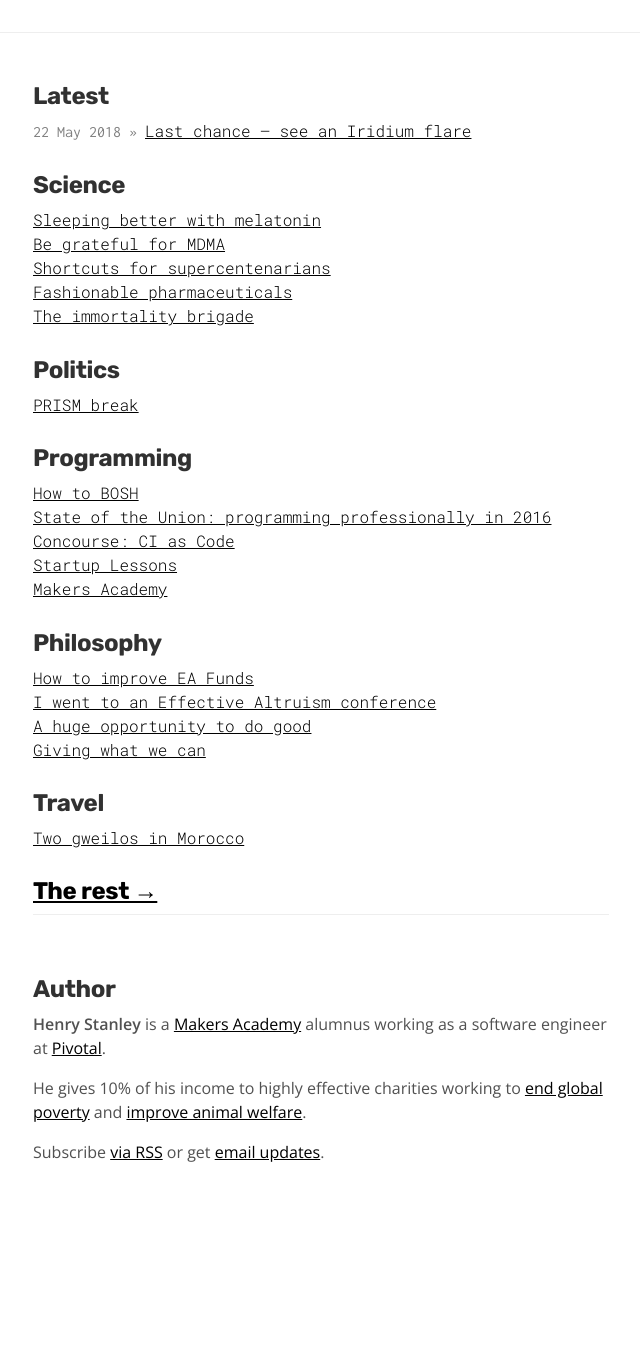
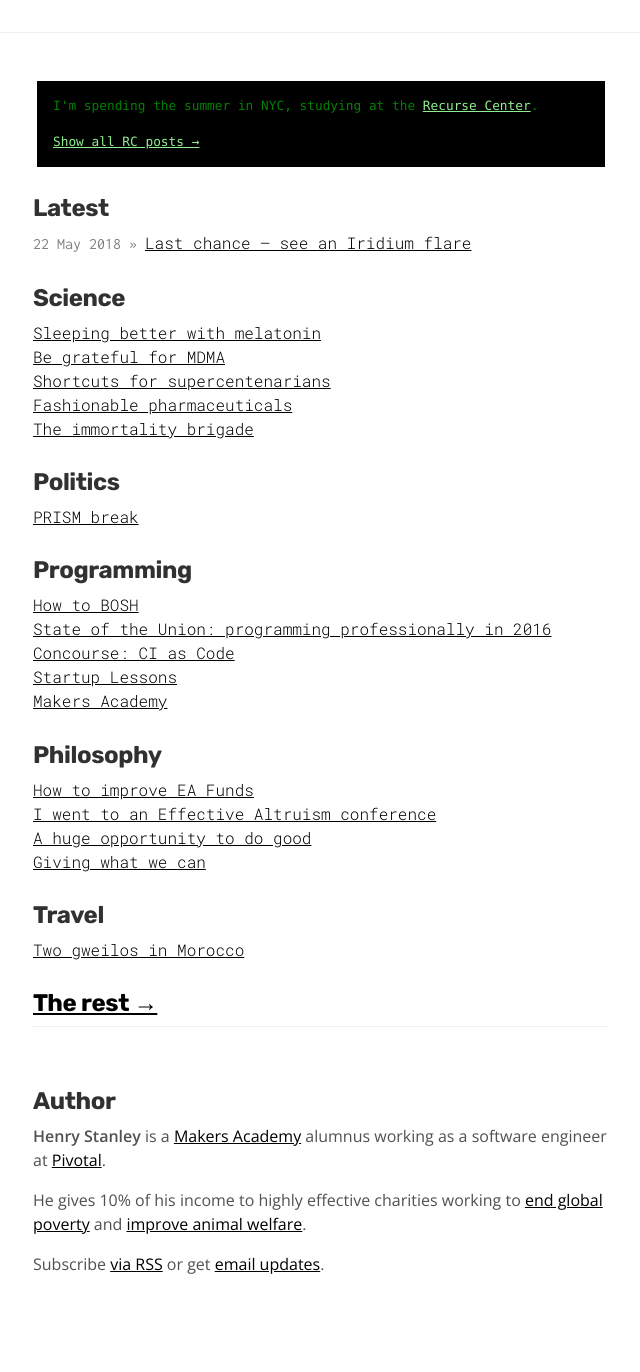
Before and after one commit to henryaj/blog-old, a Jekyll site: the page built from index.html, in a window 1280 px wide. Shown: the whole page, without its empty margins (319-959 px from the left). Built offline with Jekyll 4.4.1, drawn with Linux system fonts in a browser that asks for light colours; the list of posts is cut into pages by our own code; before the commit the page ends 1260 px from its top, so only the background shows below that.

Commit message:
add recurse center banner to main page

```diff
--- a/Gemfile
+++ b/Gemfile
@@ -1,4 +1,4 @@
 source "https://rubygems.org"
-# gem "jekyll", "3.2.1"
+gem "jekyll"
 gem 'github-pages', group: :jekyll_plugins
 gem 'jekyll-redirect-from'
--- a/index.html
+++ b/index.html
@@ -4,6 +4,12 @@ title: Arguably
 ---
 
 <div id="home">
+  <div style="padding-left:0.25em; padding-right:0.25em;">
+    <pre style="background-color:black;color:green;">I'm spending the summer in NYC, studying at the <a style="color:lightgreen;" href="https://recurse.com">Recurse Center</a>.
+
+<a href="https://recurse.henrystanley.com" style="color:lightgreen;">Show all RC posts →</a></pre>
+  </div>
+
   <ul class="posts grey">
     {% assign latest = site.posts[0] %}
     <h2>Latest</h2>
```
Also changed, not shown: Gemfile.lock, 1 other file.
